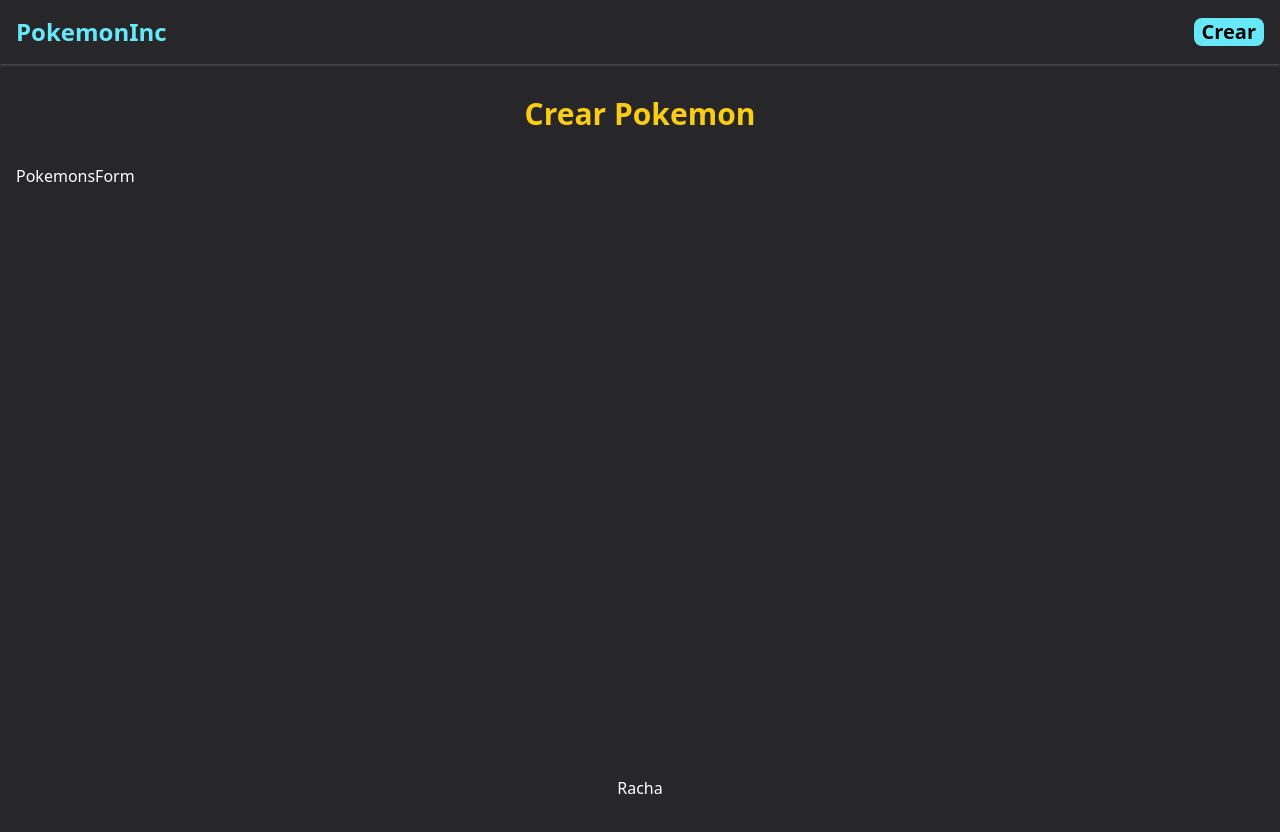
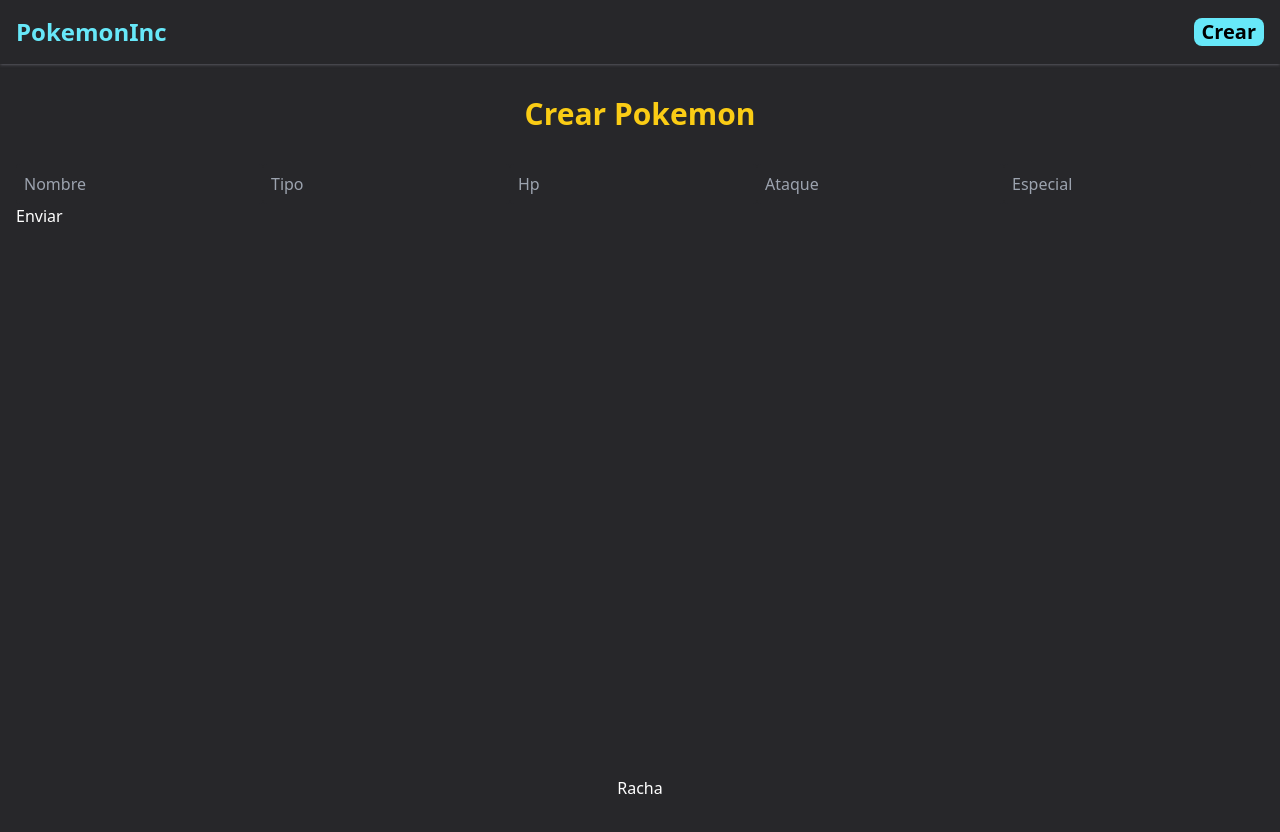
Before and after one commit to Racha777/pokemon-inc-2, a React (Create React App) app: page /pokemons/create in a window 1280 px wide. Shown: the top 832 px of the page. Built offline with nearby package versions, Linux system fonts and the light colour scheme.

Commit message:
Uso Formulario con Formik

```diff
--- a/src/component/pokemons/PokemonsForm.jsx
+++ b/src/component/pokemons/PokemonsForm.jsx
@@ -1,7 +1,36 @@
-const PokemonsForm=()=>{
-    return (
-        <div>PokemonsForm</div>
-    );
+import { Field, Form,Formik } from "formik";
+
+const PokemonsForm = () => {
+  return (
+        <Formik
+            initialValues={{
+                name:'',
+                type:'',
+                hp:'',
+                attack:'',
+                special:'',
+                image:{}
+            }}
+            onSubmit={(values)=>{
+                console.log(values);
+            }}
+        >
+            {({handleSubmit})=>{
+                return(
+                    <Form
+                        onSubmit={handleSubmit}
+                    >
+                        <Field name='name' placeholder='Nombre' className="bg-zinc-800 rounded p-2"/>
+                        <Field name='type' placeholder='Tipo' className="bg-zinc-800 rounded p-2"/>
+                        <Field name='hp' placeholder='Hp' className="bg-zinc-800 rounded p-2"/>
+                        <Field name='attack' placeholder='Ataque' className="bg-zinc-800 rounded p-2"/>
+                        <Field name='special' placeholder='Especial' className="bg-zinc-800 rounded p-2"/>
+                        <button type='submit'>Enviar</button>
+                    </Form>
+                );
+            }}
+        </Formik>
+  );
 };
 
 export default PokemonsForm;
```
